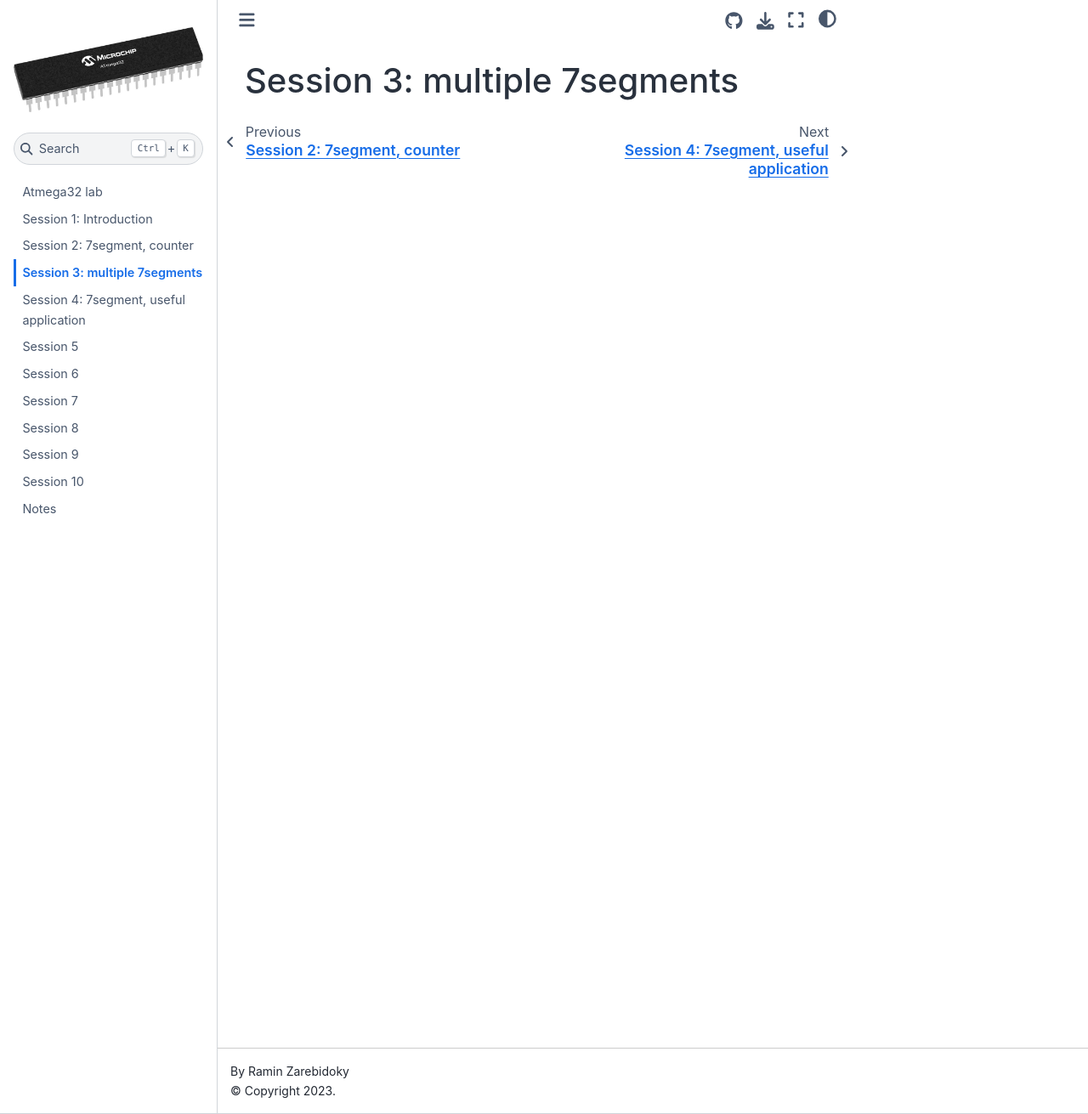
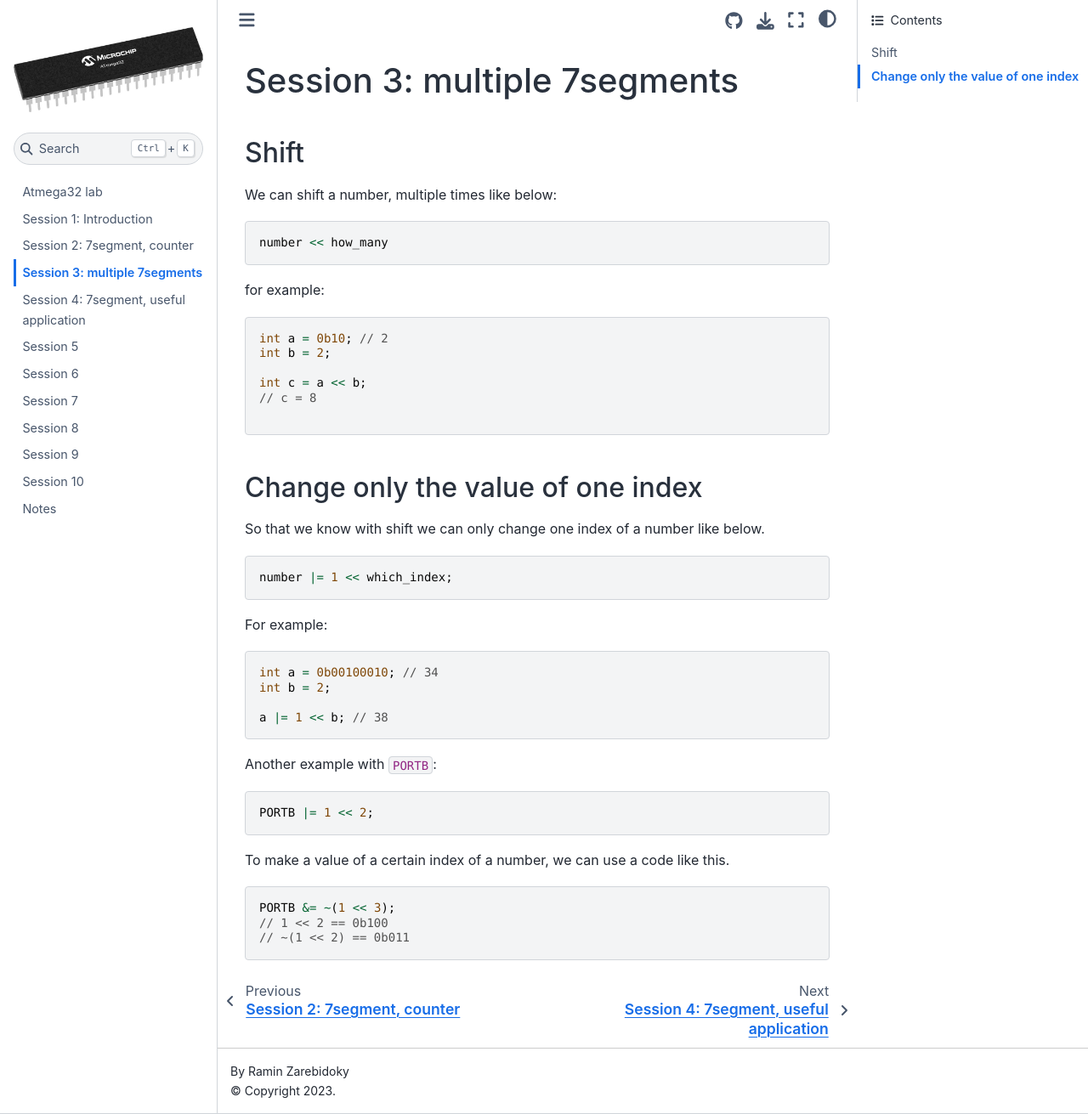
Before and after one commit to LiterallyTheOne/atmega32_lab, a Jupyter Book: the page built from docs/session_3.md, in a window 1280 px wide and 1311 px high. Shown: the whole window at 85% size. Built offline with Jupyter Book 1.0.4 settings and Sphinx 7.4.7 and the Sphinx Book theme 1.1.4, drawn with Linux system fonts in a browser that asks for light colours.

Commit message:
Add shift and change only the value of one index to session_3

````diff
--- a/docs/session_3.md
+++ b/docs/session_3.md
@@ -1 +1,53 @@
 # Session 3: multiple 7segments
+
+## Shift
+
+We can shift a number, multiple times like below:
+
+```c
+number << how_many
+```
+
+for example:
+
+```c
+int a = 0b10; // 2
+int b = 2;
+
+int c = a << b;
+// c = 8
+
+```
+
+## Change only the value of one index
+
+So that we know with shift we can only change one index
+of a number like below.
+
+```c
+number |= 1 << which_index;
+```
+
+For example:
+
+```c
+int a = 0b00100010; // 34
+int b = 2;
+
+a |= 1 << b; // 38
+```
+
+Another example with `PORTB`:
+
+```c
+PORTB |= 1 << 2;
+```
+
+To make a value of a certain index of a number,
+we can use a code like this.
+
+```c
+PORTB &= ~(1 << 3);
+// 1 << 2 == 0b100
+// ~(1 << 2) == 0b011
+```
````
